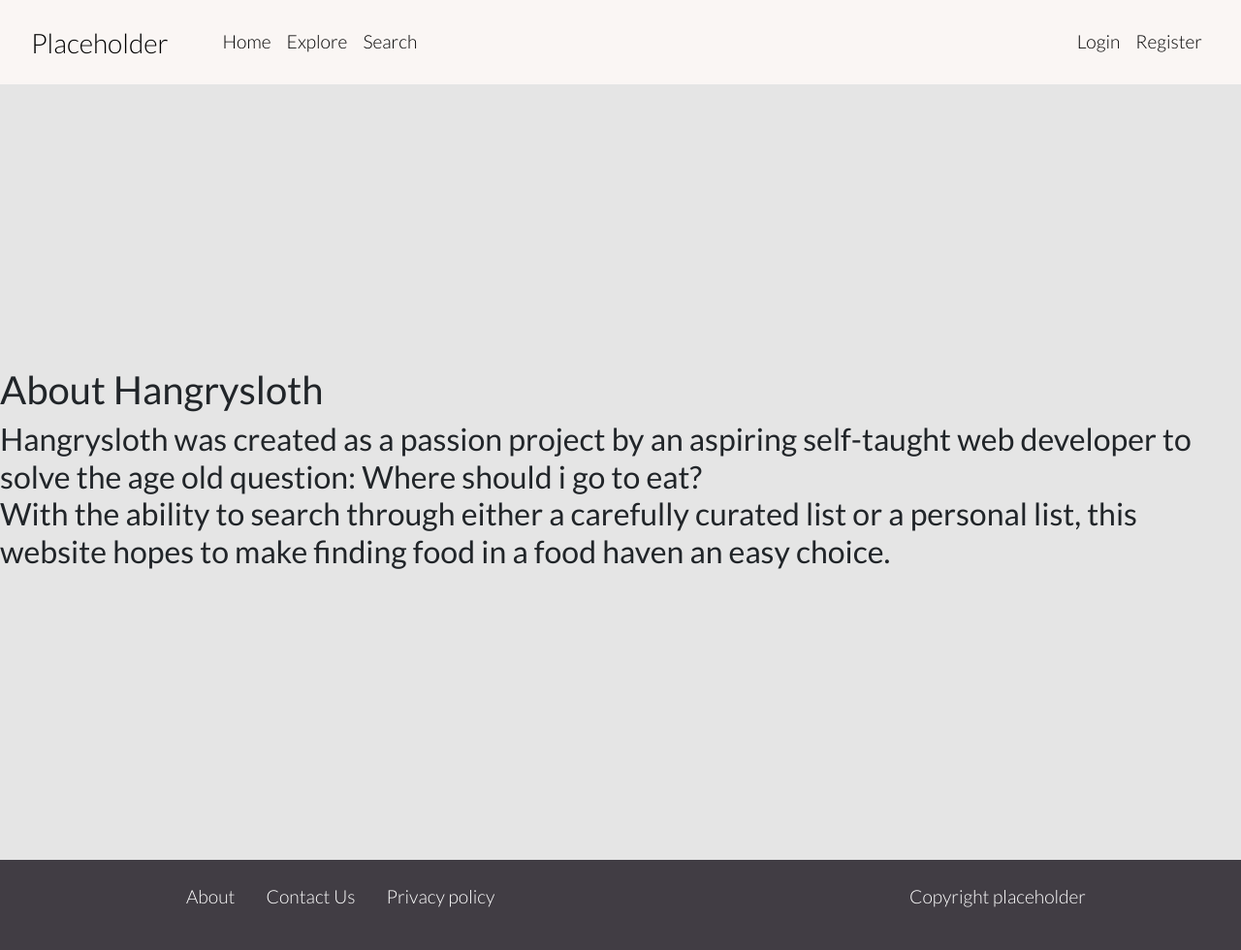
After one commit to Rocket8900/GobbleGobble, a Django app: page /food/about/ in a window 1280 px wide. The commit adds this page. Shown: the whole page at 97% size. Run offline with Django 3.2, Linux system fonts and the light colour scheme; some libraries are stand-ins or nearby versions.

Commit message:
changed css file

```diff
--- a/food/forms.py
+++ b/food/forms.py
@@ -86,6 +86,7 @@ class ShopForm(forms.Form):
     cuisine = forms.ChoiceField(required=False, choices=CUISINE_CHOICES)
     type_of_food = forms.ChoiceField(required=False, choices=TYPE_OF_FOOD_LOCATION_CHOICES)
     halal = forms.BooleanField(required=False, initial=False, label='Halal')
+    description = forms.CharField(required=False, label='Description', widget=forms.Textarea(attrs={"rows":5, "cols":20}))
 
     def get_point(self, address):
         outputFormat = 'json'
--- a/food/urls.py
+++ b/food/urls.py
@@ -13,6 +13,8 @@ urlpatterns = [
 
     path('food/search/', views.Search, name='search'),
     path('food/explore/', views.Explore, name='explore'),
+    path('food/about/', views.About, name='about'),
+    path('food/contact/', views.Contact, name='contact'),
 
 	path('', views.Home, name='home'),
     path('food/<slug>/', FoodDetailView.as_view(), name='food_detail'),
--- a/food/views.py
+++ b/food/views.py
@@ -44,6 +44,12 @@ def Search(request):
 
 def Error(request):
 	return render(request, 'food/errorfinding.html')
+
+def About(request):
+	return render(request, 'food/about.html')
+
+def Contact(request):
+	return render(request, 'food/contact.html')
 
 def is_valid_queryparam(param):
 	return param != '' and param is not None
@@ -480,6 +486,8 @@ class showform(LoginRequiredMixin, FormView):
 			type_of_food = self.request.POST['type_of_food']
 			type_of_food = Type_of_food.objects.get(variety=type_of_food)
 
+			description = self.request.POST['description']
+
 			directions = "http://maps.google.com/maps?z=12&t=m&q=loc:"+str(lat)+"+"+str(lon)
 
 			slug = "{name}-{randstr}".format(
@@ -487,7 +495,7 @@ class showform(LoginRequiredMixin, FormView):
 				randstr=random_string_generator(size=4)
 			)
 
-			ins = shop(user=user, name=name, location=location, price=price, cuisine=cuisine, type_of_food=type_of_food, late_hours=late_hours, slug=slug, address=address, directions=directions, halal=halal)
+			ins = shop(user=user, name=name, location=location, price=price, cuisine=cuisine, type_of_food=type_of_food, late_hours=late_hours, slug=slug, address=address, directions=directions, halal=halal, description=description)
 			ins.save()
 			# messages.add_message(self.request, messages.SUCCESS, "Todo added successfully")
 
--- a/static/css/main.css
+++ b/static/css/main.css
@@ -684,6 +684,14 @@ body {
 	text-align: left;
 }
 
+.about-page {
+	display: flex;
+	background-color: #e5e5e5;
+	justify-content: center;
+	min-height: 100vh;
+	align-items: center;
+}
+
 .explore-page {
 	display: flex;
 	background-color: #e5e5e5;
--- /dev/null
+++ b/templates/food/about.html
@@ -0,0 +1,14 @@
+{% extends "../base/main.html" %}
+{% load static %}
+{% block content %}
+{% include "base/nav-main.html" %}
+
+<div class="about-page">
+	<div class="about-header">
+		<h1>About Hangrysloth</h1>
+		<h2>Hangrysloth was created as a passion project by an aspiring self-taught web developer to solve the age old question: Where should i go to eat?<br>With the ability to search through either a carefully curated list or a personal list, this website hopes to make finding food in a food haven an easy choice.</h2>
+	</div>
+</div>
+
+{% include "base/footer.html" %}
+{% endblock content %}
--- a/templates/food/addplaces.html
+++ b/templates/food/addplaces.html
@@ -51,6 +51,11 @@
                     {{ form.type_of_food }}
                 </div>
 
+                <div class="form-outline form-white mb-4">
+                    <label class="form-label" >{{ form.description.label }}:</label>
+                    {{ form.description }}
+                </div>
+
 
                 <button class="btn-primary" type="submit" name="give_options" id="showTop">Add Place</button>
             </form>
```
Also changed, not shown: templates/food/contact.html (added, +11 -0 lines).
